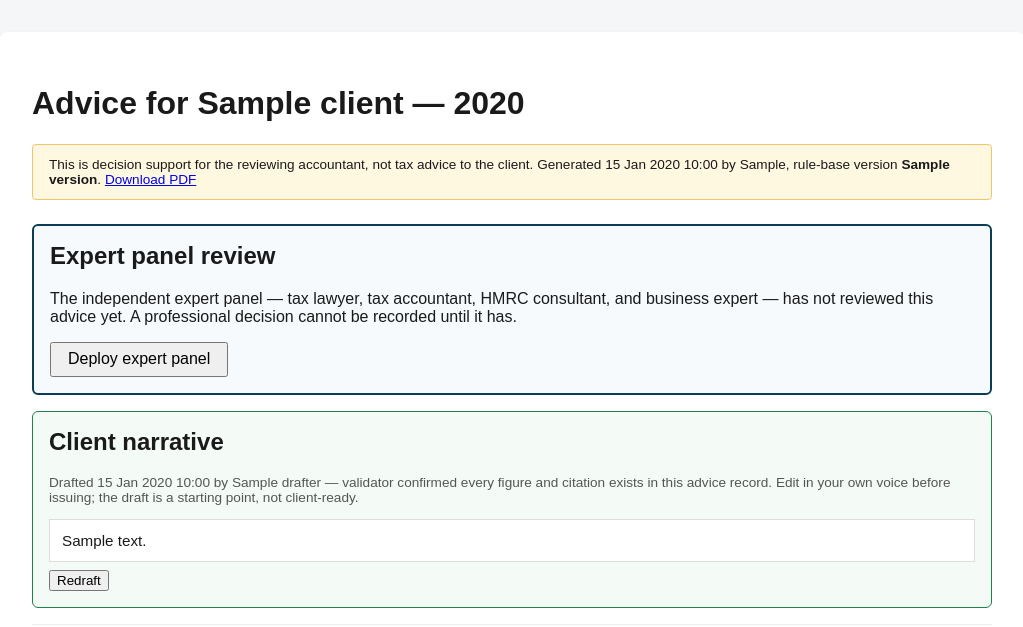
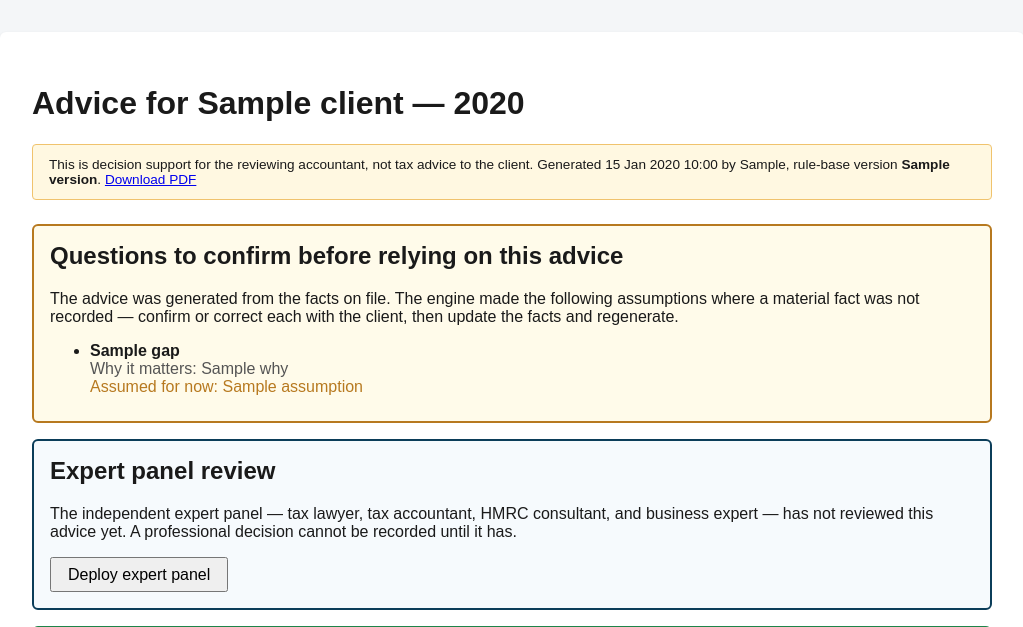
Before and after one commit to kfrem/kafs-tax-planner, a Django app: template templates/advice/advice_detail.html in a window 1280 px wide. Shown: the part 50-677 px from the top of the page, without its empty margins (128-1151 px from the left). Run offline with Django 5.2, Linux system fonts and the light colour scheme; the template is opened without the code that fills it: most values are stand-ins (such as "Sample title", 1, 10 or a date in 2020); some libraries are stand-ins or nearby versions.

Commit message:
auto: save 2026-07-07 00:03

```diff
--- a/templates/advice/advice_detail.html
+++ b/templates/advice/advice_detail.html
@@ -9,6 +9,24 @@
     rule-base version <strong>{{ record.rule_base_release.version }}</strong>.
     {% if record.rendered_report %}<a href="{{ record.rendered_report.url }}">Download PDF</a>{% endif %}
 </p>
+
+{% if intake_gaps %}
+<section style="border:2px solid #b7791f; border-radius:6px; padding:1rem; margin:1rem 0; background:#fffbea;">
+    <h2 style="margin-top:0;">Questions to confirm before relying on this advice</h2>
+    <p style="margin-top:0;">The advice was generated from the facts on file. The engine made the
+    following assumptions where a material fact was not recorded — confirm or correct each with
+    the client, then update the facts and regenerate.</p>
+    <ul style="margin-bottom:0;">
+        {% for gap in intake_gaps %}
+        <li style="margin-bottom:0.6rem;">
+            <strong>{{ gap.question }}</strong><br>
+            <span style="color:#555;">Why it matters: {{ gap.why }}</span><br>
+            <span style="color:#b7791f;">Assumed for now: {{ gap.assumption }}</span>
+        </li>
+        {% endfor %}
+    </ul>
+</section>
+{% endif %}
 
 <section style="border:2px solid #0b3d59; border-radius:6px; padding:1rem; margin:1rem 0; background:#f6fafd;">
     <h2 style="margin-top:0;">Expert panel review</h2>
```
